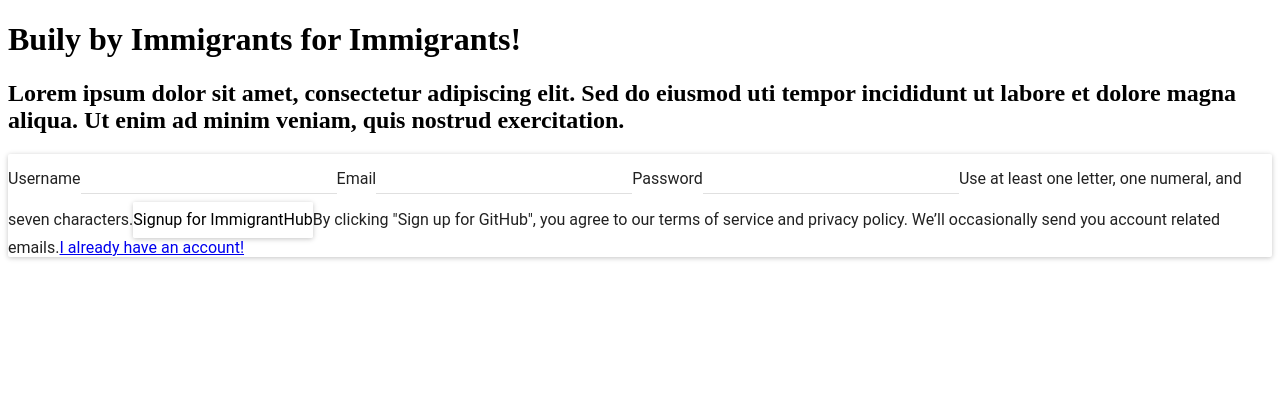
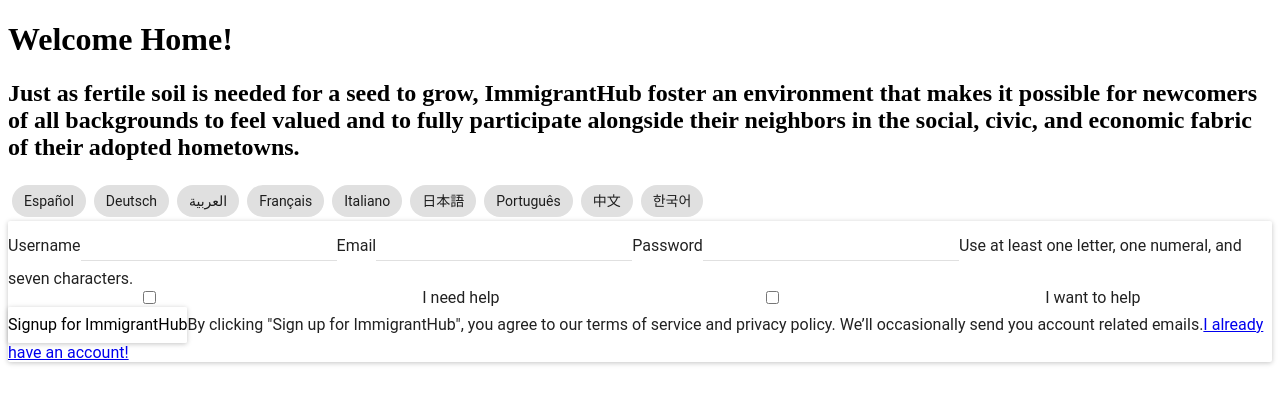
Before and after one commit to ImmigrantHub/ImmigrantHub, a React app: page /menu in a window 1280 px wide. Shown: the top 404 px of the page. Built offline with nearby package versions, Linux system fonts and the light colour scheme; the HTML template or start-up script is replaced by a standard one.

Commit message:
[update] update login screen

```diff
--- a/package.json
+++ b/package.json
@@ -11,7 +11,6 @@
     "knex": "^0.13.0",
     "bootstrap": "^3.3.7",
     "material-ui": "^0.18.6",
-
     "morgan": "^1.8.2",
     "mysql": "^2.13.0",
     "nodemon": "^1.11.0",
--- a/src/public/app/Signin.jsx
+++ b/src/public/app/Signin.jsx
@@ -2,13 +2,28 @@
 import {Card, CardActions, CardHeader, CardMedia, CardTitle, CardText} from 'material-ui/Card';
 import TextField from 'material-ui/TextField';
 import RaisedButton from 'material-ui/RaisedButton';
+import TagArray from './TagArray.jsx';
+
+const languages = [
+  'Español',
+  'Deutsch',
+  'العربية',
+  'Français',
+  'Italiano',
+  '日本語',
+  'Português',
+  '中文',
+  '한국어',
+]
 
 const Signin = props => {
   return (
     <div className="landingWrapper">
       <div className="landingInfo">
-        <h1 className="landingTitle">Buily by Immigrants for Immigrants!</h1>
-        <h2 className="landingSubtitle">Lorem ipsum dolor sit amet, consectetur adipiscing elit. Sed do <b>eiusmod</b> uti <b>tempor incididunt</b> ut labore et dolore magna aliqua. Ut enim ad minim veniam, quis nostrud exercitation.</h2>
+        <h1 className="landingTitle">Welcome Home!</h1>
+        <h2 className="landingSubtitle">Just as fertile soil is needed for a seed to grow, <b>ImmigrantHub</b> foster an environment that makes it possible for newcomers of all backgrounds to feel valued and to fully participate alongside their neighbors in the social, civic, and economic fabric of their adopted hometowns.</h2>
+
+        <TagArray tags={languages}/>
       </div>
       <Card className="signupCard">
         <div className="signupWrapper">
@@ -19,10 +34,21 @@
           <span className="signupInfo">Password</span>
           <TextField className="signupInput" type="password"/>
           <span className="signupInfo signupInfoSmall">Use at least one letter, one numeral, and seven characters.</span>
+
+          <div style={{
+            display: 'flex',
+            justifyContent: 'space-around',
+            alignItems: 'center',
+            minWidth: '250px'
+          }}>
+            <input type="checkbox" name="user" value="" /><span style={{ margin: '0' }} className="signupInfo">I need help</span>
+            <input type="checkbox" name="user" value="" /><span style={{ margin: '0' }} className="signupInfo">I want to help</span>
+          </div>
+
           <RaisedButton className="signupButton">
             Signup for ImmigrantHub
           </RaisedButton>
-          <span className="signupInfo signupInfoSmall">By clicking "Sign up for GitHub", you agree to our <a>terms of service</a> and <a>privacy policy</a>. We’ll occasionally send you account related emails.</span>
+          <span className="signupInfo signupInfoSmall">By clicking "Sign up for ImmigrantHub", you agree to our terms of service and privacy policy. We’ll occasionally send you account related emails.</span>
           <span className="signupInfo signupInfoSmall"><a href="/#/login">I already have an account!</a></span>
         </div>
       </Card>
--- a/src/public/styles.css
+++ b/src/public/styles.css
@@ -12,6 +12,7 @@
   /*background-image: url('http://www.reapontario.ca/wp-content/uploads/2014/12/bigstock-Multi-ethnic-Group-Of-Students-4413098.jpg');*/
   /*background-image: url('http://s1.r29static.com//bin/entry/b60/x,80/1770692/image.jpg');*/
   /*background-image: url('https://znet.ng/wp-content/uploads/2017/01/world-tech-ceos-vs-trump-1-640x426.jpg');*/
+  /*background-image: url('https://fthmb.tqn.com/spaZKVnogQzg2AxDK-CDwOa6VMM=/1500x1000/filters:no_upscale():fill(FFCC00,1)/about/DonaldTrumpFunnyFace-58b1bd865f9b5860460f82ed.jpg');*/
   background-size: cover;
 }
 
@@ -46,7 +47,7 @@
 
 .signupWrapper {
   min-width: 350px;
-  height: 460px;
+  min-height: 460px;
   background-color: #fafbfc;
   padding: 24px;
   display: flex;
```
Also changed, not shown: 1 other file (tests, documents, lock files or other folders).
